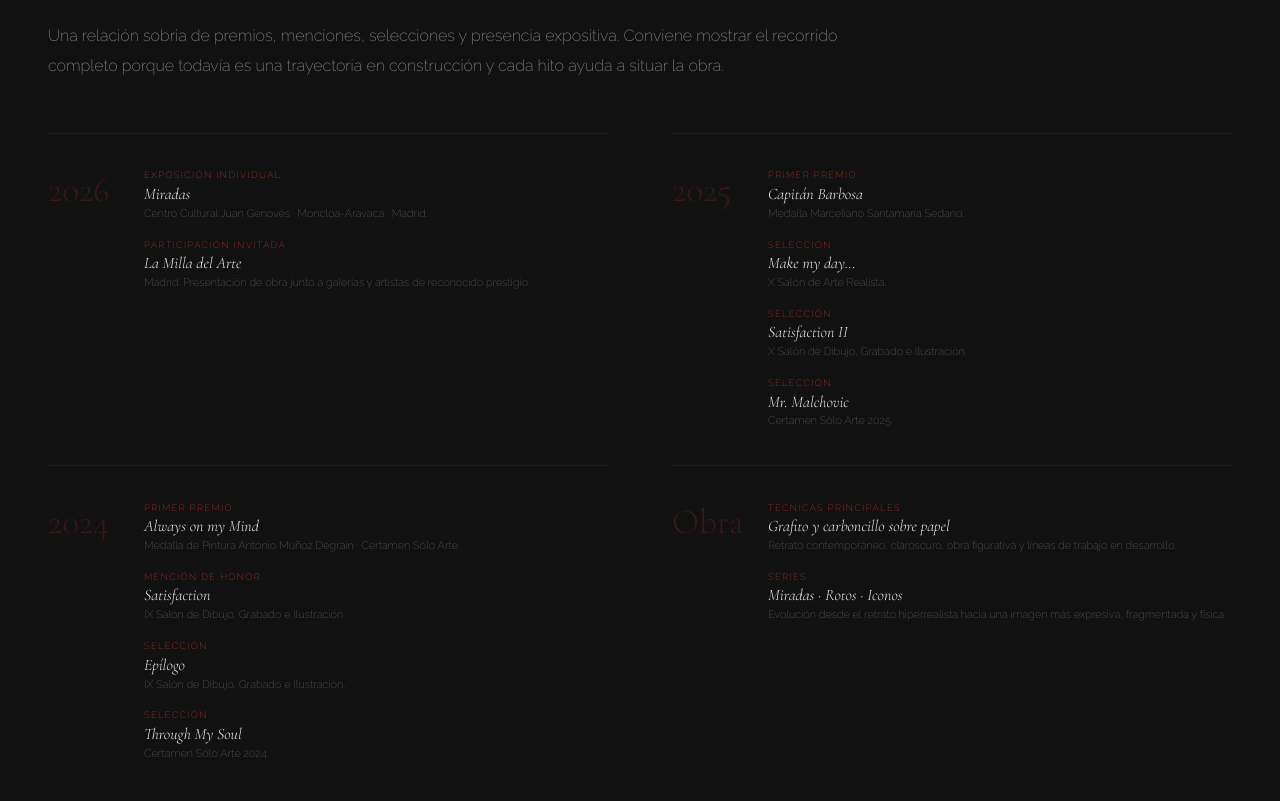
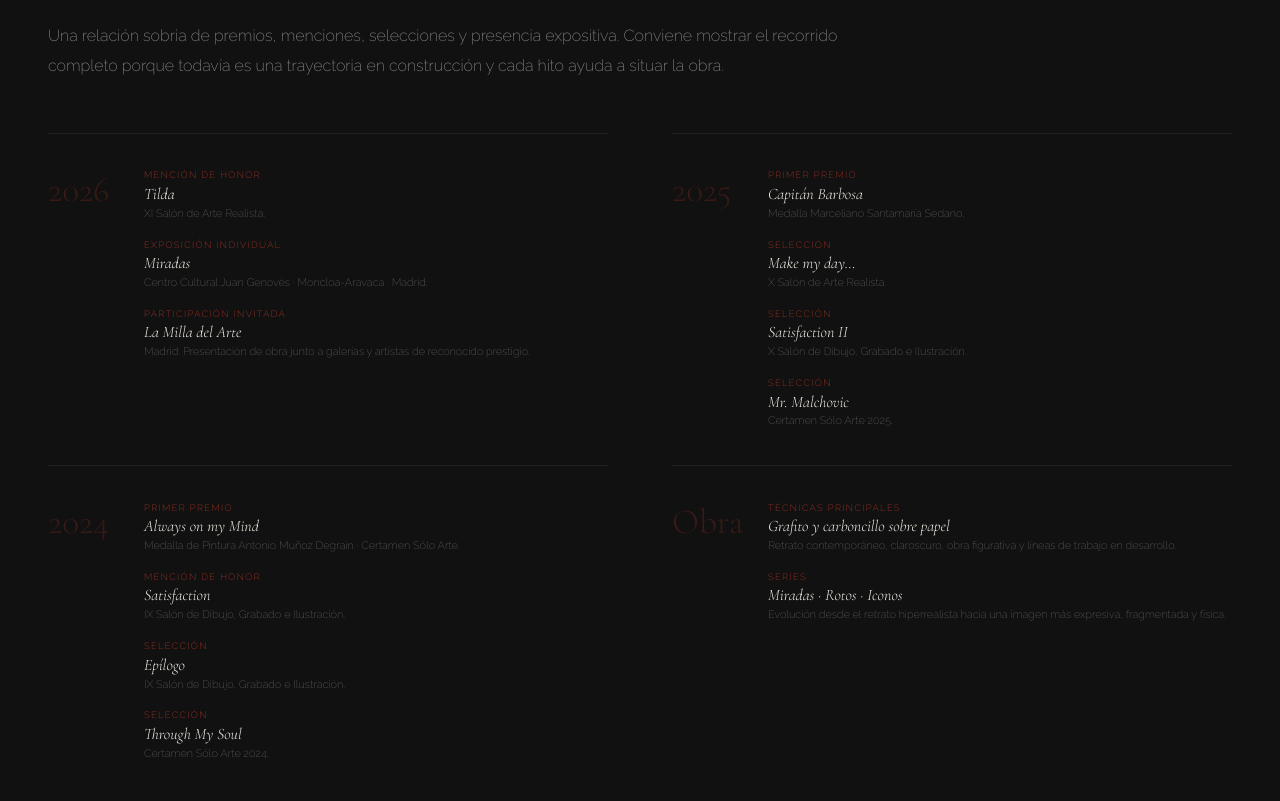
Before and after one commit to ricardorodriguezdelosrios-web/ricartist.com, a plain HTML site: page index.html in a window 1280 px wide. Shown: the part 5075-5876 px from the top of the page. Drawn offline with nearby package versions, Linux system fonts and the light colour scheme.

Commit message:
Update index.html

```diff
--- a/index.html
+++ b/index.html
@@ -853,6 +853,11 @@
           <div class="award-yr">2026</div>
           <div class="award-items">
             <div>
+  <p class="award-prize">Mención de Honor</p>
+  <p class="award-work">Tilda</p>
+  <p class="award-event">XI Salón de Arte Realista.</p>
+            </div>
+            <div>
               <p class="award-prize">Exposición individual</p>
               <p class="award-work">Miradas</p>
               <p class="award-event">Centro Cultural Juan Genovés · Moncloa-Aravaca · Madrid.</p>
```
